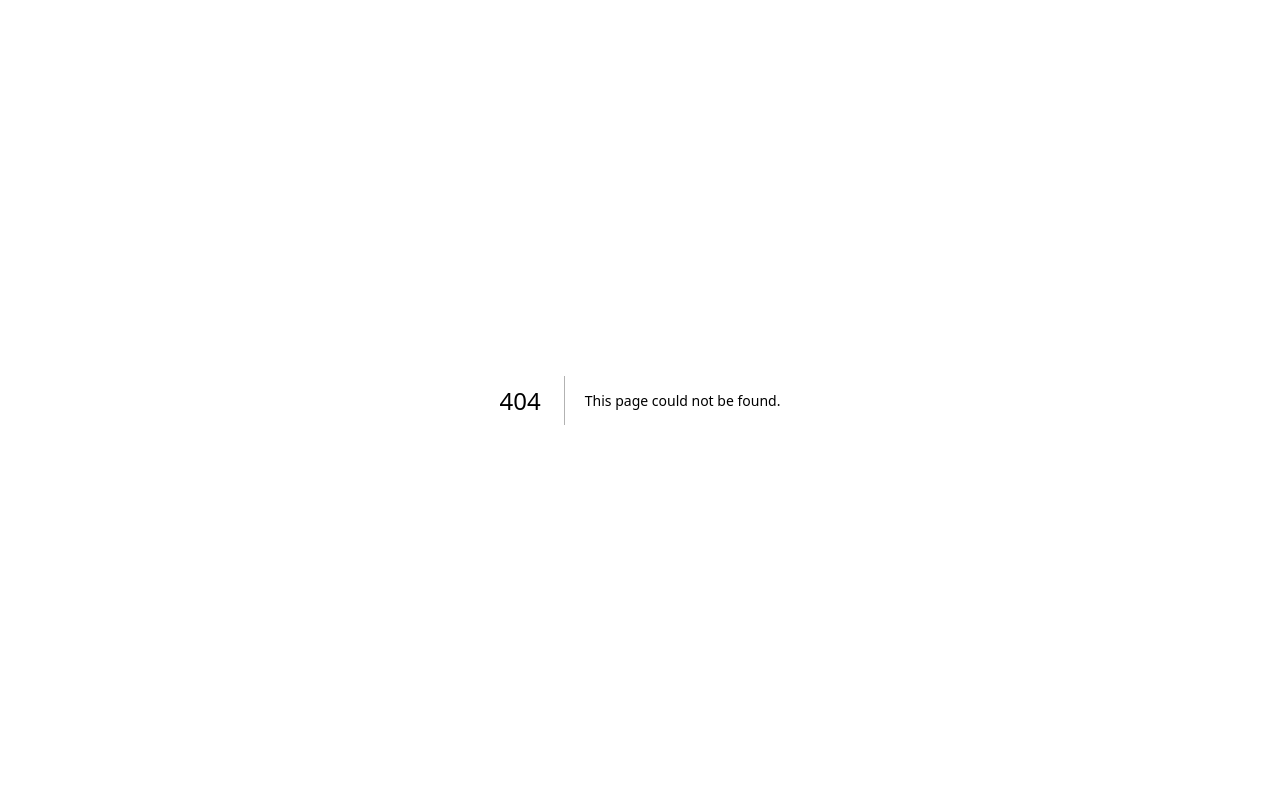
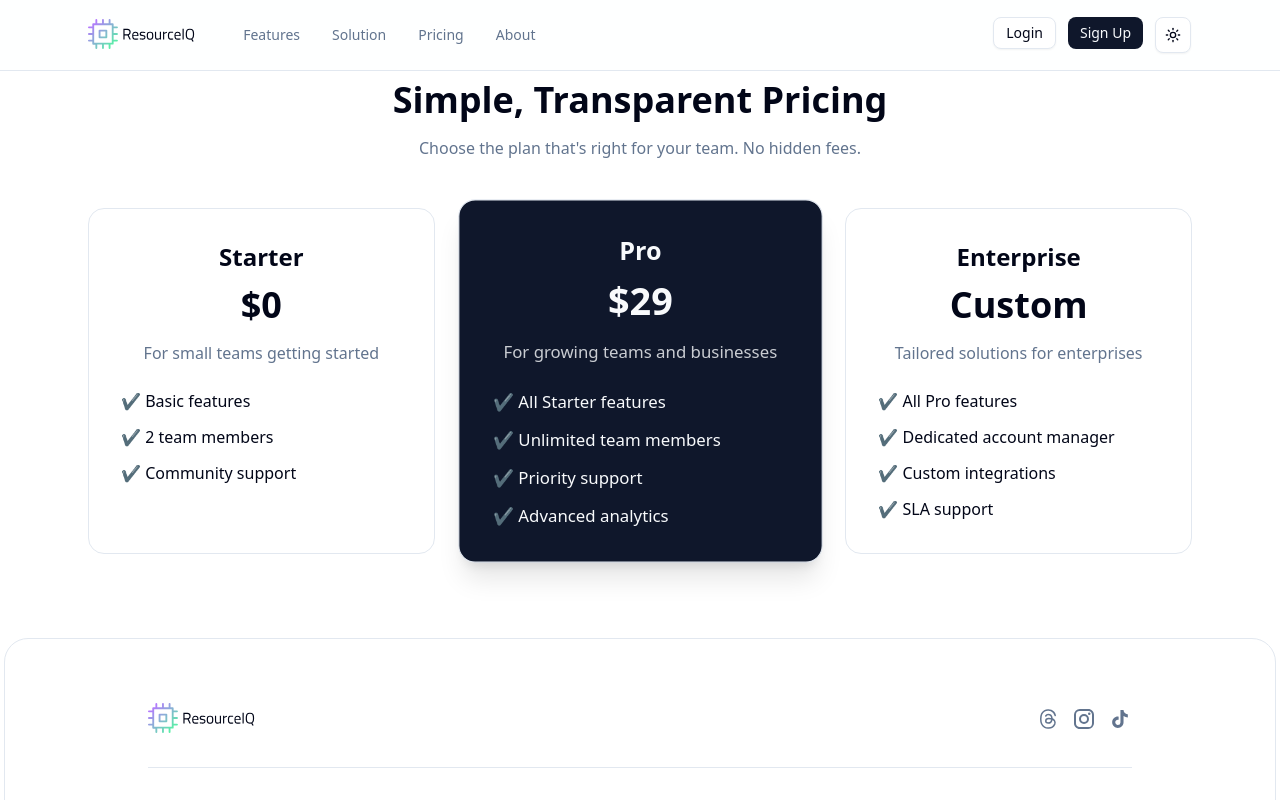
Before and after one commit to ResourceIQ/Landing, a Next.js app: page /pricing in a window 1280 px wide. Before the commit this address had no page. Shown: the top 800 px of the page. Built offline with nearby package versions, Linux system fonts and the light colour scheme.

Commit message:
Pricing page sketch done

```diff
--- /dev/null
+++ b/app/pricing/page.tsx
@@ -0,0 +1,13 @@
+import PricingSection from "@/components/pricing-section";
+import { HeroHeader } from '../../components/header'
+import Footer from "@/components/footer";
+
+export default function PricingPage() {
+  return (
+    <>
+      <HeroHeader />
+      <PricingSection />
+      <Footer />
+    </>
+  );
+}
--- a/components/header.tsx
+++ b/components/header.tsx
@@ -10,7 +10,7 @@ import { ModeToggle } from './ui/mode-toggle'
 const menuItems = [
     { name: 'Features', href: '#link' },
     { name: 'Solution', href: '#link' },
-    { name: 'Pricing', href: '#link' },
+    { name: 'Pricing', href: '/pricing' },
     { name: 'About', href:'/about' },
 ]
 
--- /dev/null
+++ b/components/pricing-section.tsx
@@ -0,0 +1,54 @@
+export default function PricingSection() {
+  return (
+    <section className="py-20">
+      <div className="max-w-6xl mx-auto px-6 text-center">
+        <h2 className="text-4xl font-bold mb-4">Simple, Transparent Pricing</h2>
+        <p className="text-muted-foreground max-w-2xl mx-auto">
+          Choose the plan that's right for your team. No hidden fees.
+        </p>
+
+        <div className="grid md:grid-cols-3 gap-8 mt-12">
+
+          {/* Free Plan */}
+          <div className="border rounded-2xl p-8 bg-background/50 hover:shadow-lg duration-200">
+            <h3 className="text-2xl font-semibold mb-3">Starter</h3>
+            <p className="text-4xl font-bold mb-4">$0</p>
+            <p className="text-muted-foreground mb-6">For small teams getting started</p>
+            <ul className="space-y-3 text-left">
+              <li>✔ Basic features</li>
+              <li>✔ 2 team members</li>
+              <li>✔ Community support</li>
+            </ul>
+          </div>
+
+          {/* Pro Plan */}
+          <div className="border rounded-2xl p-8 bg-primary text-primary-foreground shadow-xl scale-105">
+            <h3 className="text-2xl font-semibold mb-3">Pro</h3>
+            <p className="text-4xl font-bold mb-4">$29</p>
+            <p className="opacity-80 mb-6">For growing teams and businesses</p>
+            <ul className="space-y-3 text-left">
+              <li>✔ All Starter features</li>
+              <li>✔ Unlimited team members</li>
+              <li>✔ Priority support</li>
+              <li>✔ Advanced analytics</li>
+            </ul>
+          </div>
+
+          {/* Enterprise Plan */}
+          <div className="border rounded-2xl p-8 bg-background/50 hover:shadow-lg duration-200">
+            <h3 className="text-2xl font-semibold mb-3">Enterprise</h3>
+            <p className="text-4xl font-bold mb-4">Custom</p>
+            <p className="text-muted-foreground mb-6">Tailored solutions for enterprises</p>
+            <ul className="space-y-3 text-left">
+              <li>✔ All Pro features</li>
+              <li>✔ Dedicated account manager</li>
+              <li>✔ Custom integrations</li>
+              <li>✔ SLA support</li>
+            </ul>
+          </div>
+
+        </div>
+      </div>
+    </section>
+  );
+}
```
